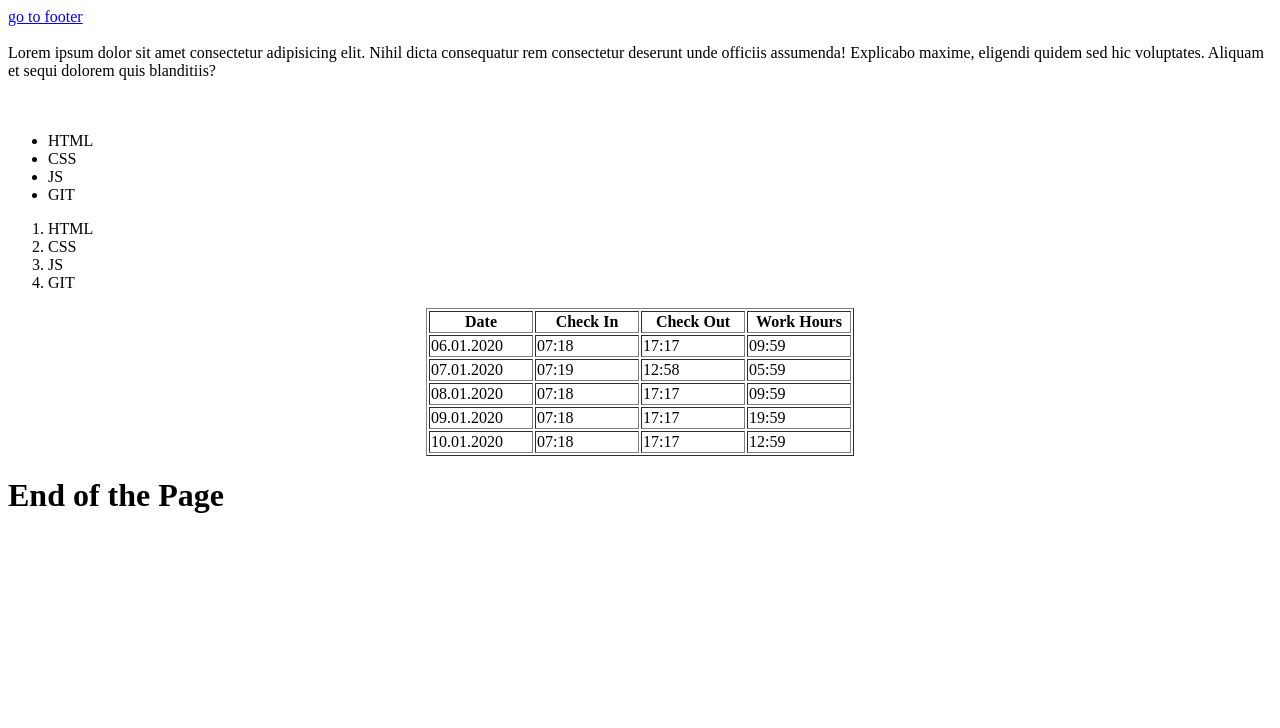
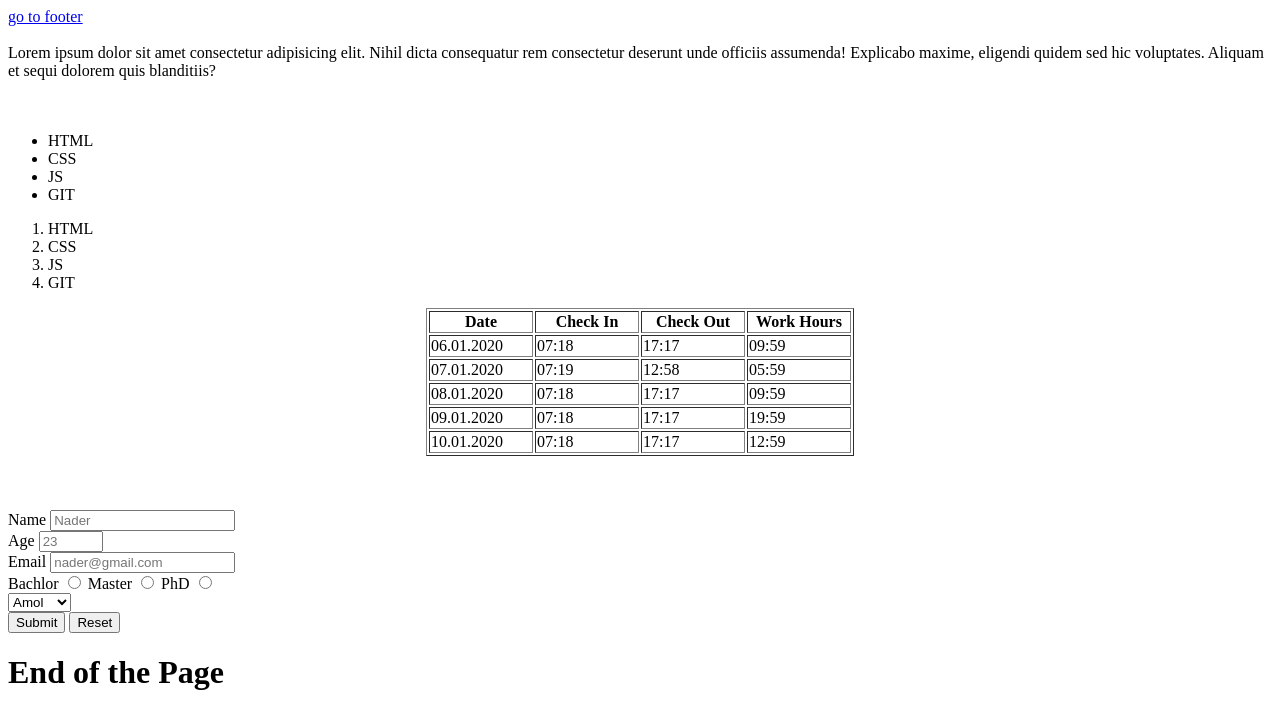
Before and after one commit to nader14y/fullstackb-html2, a plain HTML site: page index.html in a window 1280 px wide. Drawn offline with Linux system fonts and the light colour scheme.

Commit message:
form added

```diff
--- a/index.html
+++ b/index.html
@@ -68,6 +68,49 @@
 
     </table>
 
+    <br>
+    <br>
+    <br>
+
+
+
+    <form action="#">
+        <label for="name">Name</label>
+        <input type="text" id="name" minlength="3" maxlength="10" required placeholder="Nader">
+        <br>
+        <label for="age">Age</label>
+        <input type="number" id="age" min="1" max="100" placeholder="23">
+        <br>
+        <label for="email">Email</label>
+        <input type="email" id="email" placeholder="nader@gmail.com">
+        <br>
+        <label for="bch">Bachlor</label>
+        <input type="radio" id="bch" name="test">
+        <label for="ms">Master</label>
+        <input type="radio" id="ms" name="test">
+        <label for="phd">PhD</label>
+        <input type="radio" id="phd" name="test">
+        <br>
+
+        <select>
+            <option value="amol">Amol</option>
+            <option value="teh">Tehran</option>
+            <option value="yazd">Yazd</option>
+        </select>
+        <br>
+
+        <input type="submit">
+        <input type="reset">
+
+    </form>
+
+
+
+
+
+
+
+
 
     <h1 id="headingend">End of the Page</h1>
 
```
